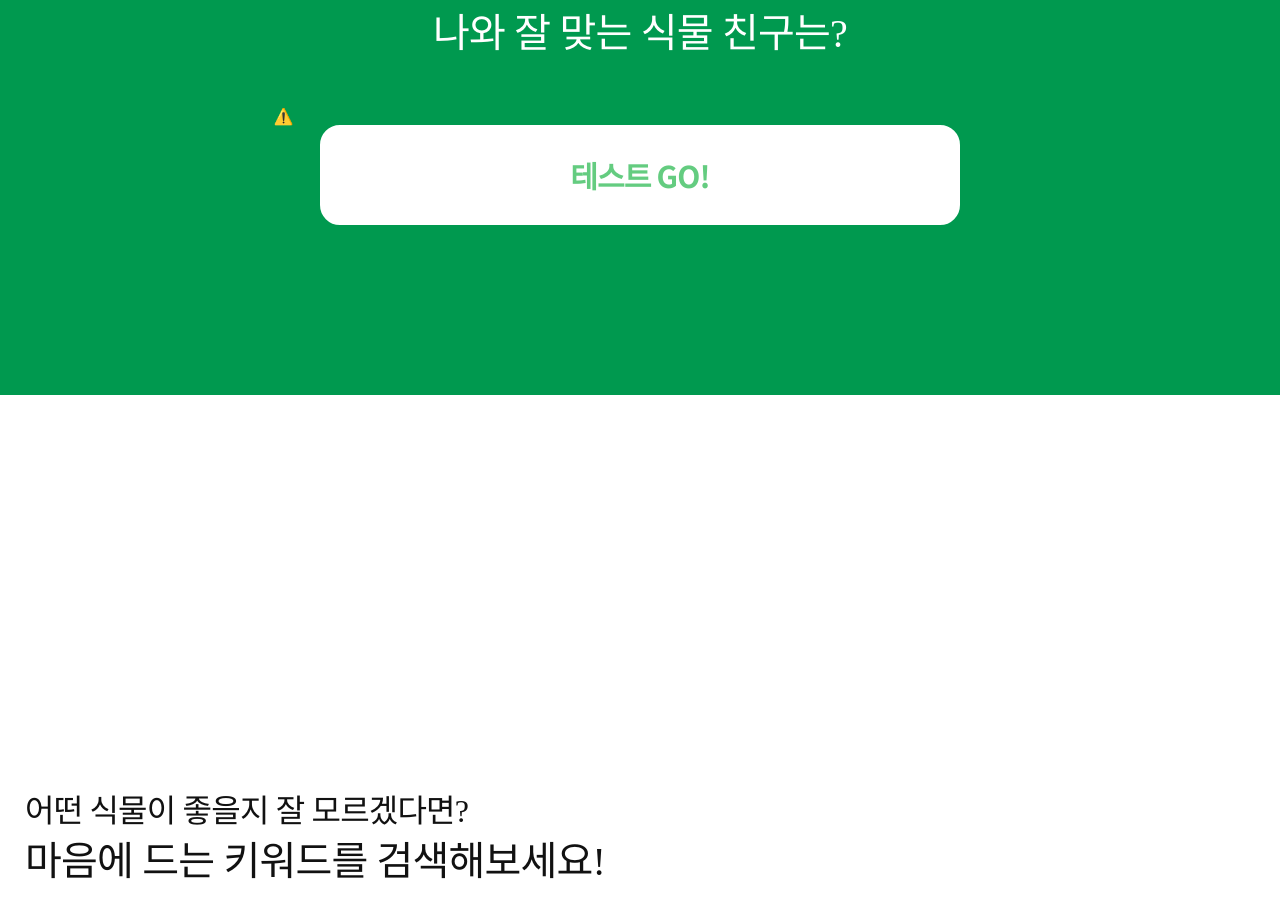
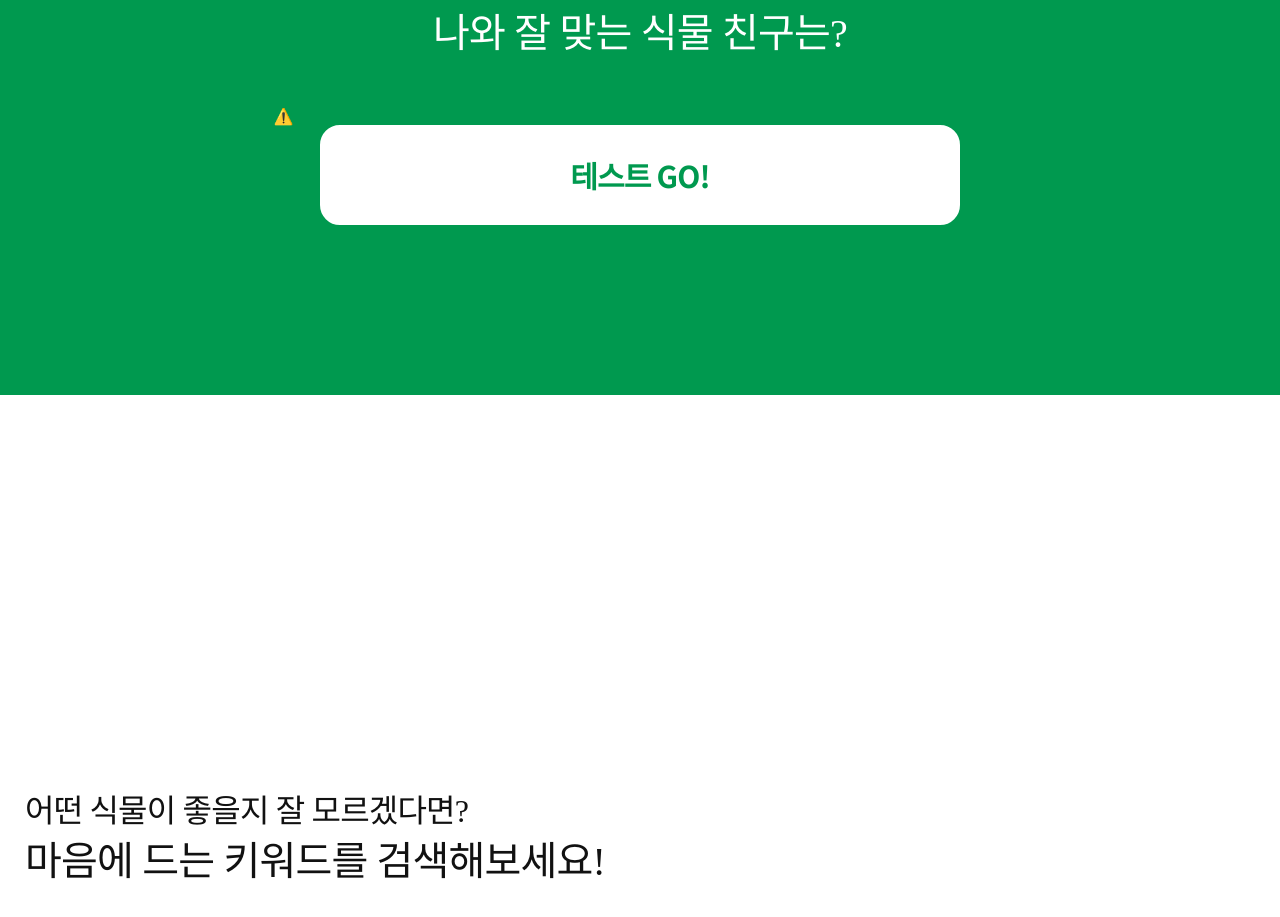
Before and after one commit to dnd-side-project/dnd-mentee-4th-9-repo, a React (Create React App) app in the folder frontend/: page / in a window 1280 px wide. Shown: the part 1000-1917 px from the top of the page. Built offline with nearby package versions, Linux system fonts and the light colour scheme; no server answers; a web font is replaced by a local one.

Commit message:
[feat] change button text color in TestMain

```diff
--- a/frontend/src/components/TestMain.jsx
+++ b/frontend/src/components/TestMain.jsx
@@ -9,7 +9,7 @@ import {FULL_SCREEN, SECTION} from './Section';
 import {getReactiveSize} from '../lib/calculate';
 
 const styles = {
-  // btn text color, ima margin top, img min width(only main page)
+  // ima margin top, img min width(only main page)
   [FULL_SCREEN]: ['green', 93],
   [SECTION]: ['lightGreen', 60, 200],
 };
@@ -18,7 +18,7 @@ const styles = {
 type: string ("full", "section")
 */
 function TestMain({type = FULL_SCREEN}) {
-  const [btnTextColor, mt, minWidth] = styles[type];
+  const [mt, minWidth] = styles[type];
   const history = useHistory();
 
   const onClick = () => {
@@ -35,7 +35,7 @@ function TestMain({type = FULL_SCREEN}) {
         <LottiePlayer src="https://assets8.lottiefiles.com/packages/lf20_niw6lugu.json" />
       </LottieWrapper>
 
-      <Button onClick={onClick} borderRadius={5} fontWeight="bold" color={btnTextColor}>
+      <Button onClick={onClick} borderRadius={5} fontWeight="bold" color="green">
         테스트 GO!
       </Button>
     </Wrapper>
```
